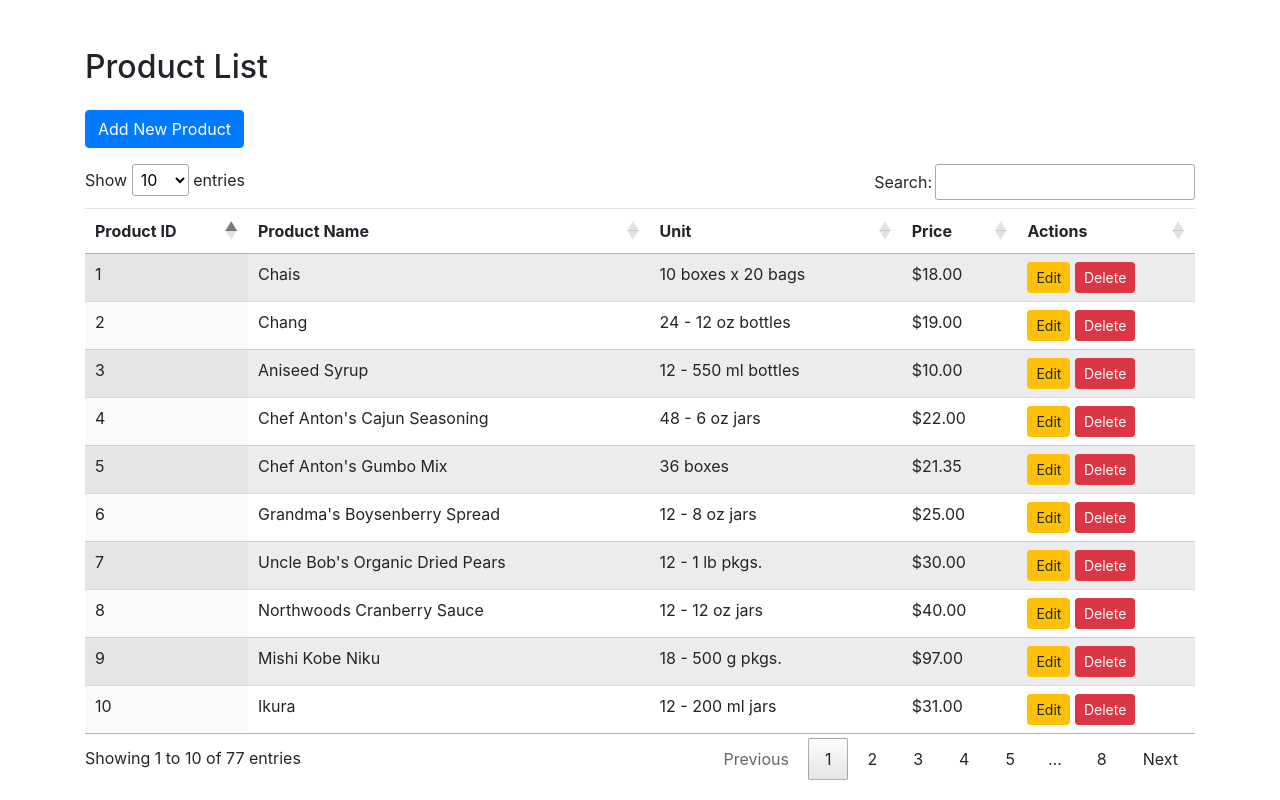
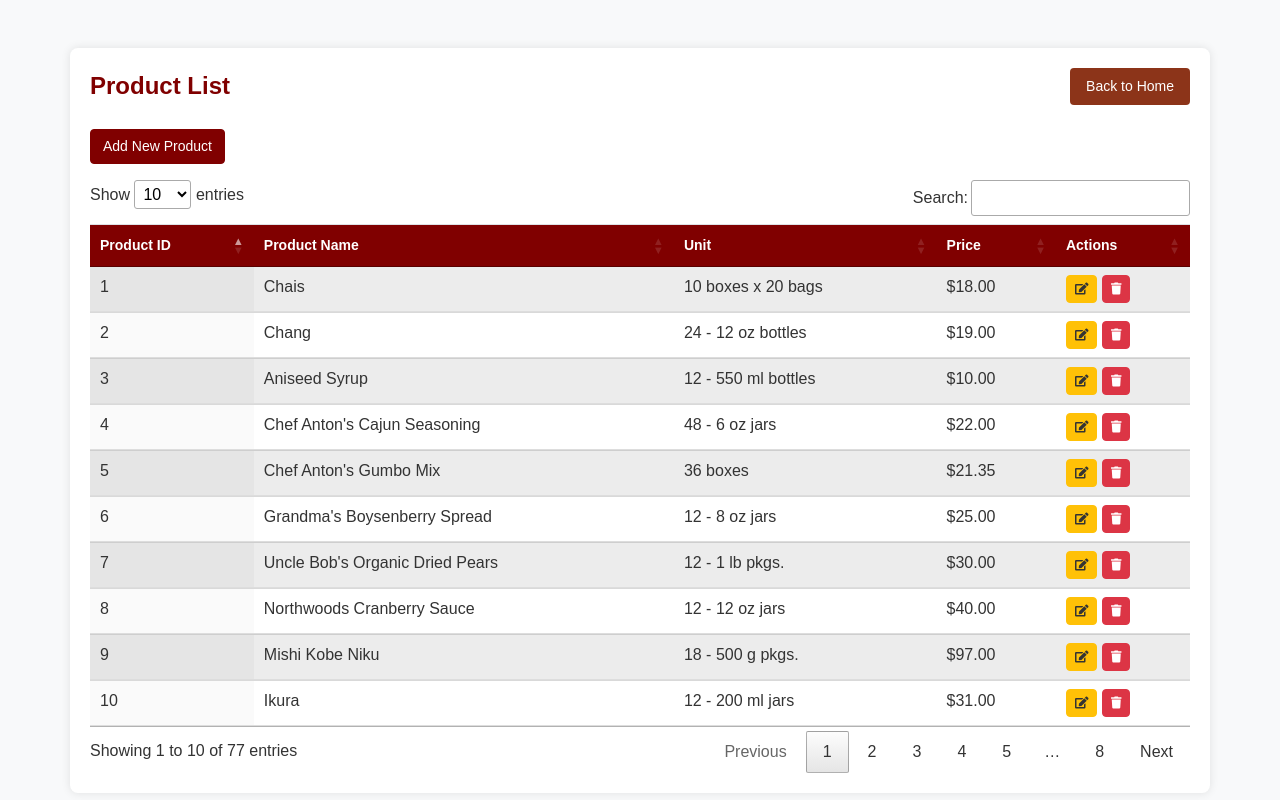
Before and after one commit to cyanneheart/midterm-lab-exam, a PHP site: page /products.php in a window 1280 px wide. Run offline with PHP 8.4, Linux system fonts and the light colour scheme; data comes from the database, SQL or seed files in the repository; some libraries are stand-ins or nearby versions.

Commit message:
fixed products.php'

```diff
--- a/products.php
+++ b/products.php
@@ -10,11 +10,167 @@ $result = $conn->query($sql);
     <title>Products</title>
     <link rel="stylesheet" href="https://cdn.datatables.net/1.10.20/css/jquery.dataTables.min.css">
     <!-- Bootstrap CSS for styling -->
-    <link rel="stylesheet" href="https://maxcdn.bootstrapcdn.com/bootstrap/4.0.0/css/bootstrap.min.css"></head>
+    <link rel="stylesheet" href="https://maxcdn.bootstrapcdn.com/bootstrap/4.0.0/css/bootstrap.min.css">
+    <link rel="stylesheet" href="https://cdnjs.cloudflare.com/ajax/libs/font-awesome/5.15.4/css/all.min.css"> <!-- Font Awesome -->
+    <style>
+        /* General Body Styling */
+        body {
+            font-family: 'Arial', sans-serif;
+            background-color: #f8f9fa;
+            color: #333;
+        }
 
+        /* Container and Heading */
+        .container {
+            background-color: #ffffff;
+            padding: 20px;
+            border-radius: 8px;
+            box-shadow: 0px 0px 10px rgba(0, 0, 0, 0.1);
+        }
+
+        h2 {
+            font-size: 24px;
+            font-weight: bold;
+            color: #800000; /* Maroon */
+            margin-bottom: 20px;
+        }
+
+        /* Back Button Styling */
+        .back-button {
+            font-size: 14px;
+            background-color: #8c3419;
+            color: #ffffff;
+            border: none;
+            padding: 8px 16px;
+            border-radius: 4px;
+            text-decoration: none;
+            transition: background-color 0.3s;
+        }
+
+        .back-button:hover {
+            background-color: #dc9970;
+        }
+
+        /* Table Styling */
+        .table-striped {
+            width: 100%;
+            border-collapse: collapse;
+        }
+
+        .table-striped thead th {
+            background-color: #800000; /* Maroon */
+            color: #ffffff;
+            padding: 10px;
+            text-align: left;
+            font-size: 14px;
+        }
+
+        .table-striped tbody td {
+            padding: 8px;
+            border-bottom: 1px solid #ddd;
+        }
+
+        .table-striped tbody tr:hover {
+            background-color: #f2f2f2;
+        }
+
+        /* Button Styling */
+        .btn-primary, .btn-warning, .btn-danger {
+            border-radius: 4px;
+            font-size: 12px;
+        }
+
+        .btn-primary {
+            background-color: #800000; /* Maroon */
+            border-color: #800000;
+        }
+
+        .btn-primary:hover {
+            background-color: #a83232;
+            border-color: #a83232;
+        }
+
+        .btn-warning {
+            background-color: #ffc107;
+            border-color: #ffc107;
+            color: #333;
+        }
+
+        .btn-warning:hover {
+            background-color: #e0a800;
+            border-color: #e0a800;
+        }
+
+        .btn-danger {
+            background-color: #dc3545;
+            border-color: #dc3545;
+        }
+
+        .btn-danger:hover {
+            background-color: #c82333;
+            border-color: #c82333;
+        }
+
+        /* Modal Styling */
+        .modal-content {
+            border-radius: 8px;
+            box-shadow: 0px 0px 10px rgba(0, 0, 0, 0.2);
+        }
+
+        .modal-header {
+            background-color: #800000; /* Maroon */
+            color: white;
+            border-bottom: none;
+            padding: 15px;
+            border-top-left-radius: 8px;
+            border-top-right-radius: 8px;
+        }
+
+        .modal-title {
+            font-size: 18px;
+        }
+
+        .close {
+            color: #fff;
+            opacity: 0.8;
+        }
+
+        .close:hover {
+            color: #f8f9fa;
+            opacity: 1;
+        }
+
+        .modal-footer button {
+            border-radius: 4px;
+        }
+
+        .form-control {
+            border-radius: 4px;
+            padding: 10px;
+            font-size: 14px;
+        }
+
+        /* Add Product Button */
+        button[data-target="#addProductModal"] {
+            background-color: #800000;
+            border-color: #800000;
+            font-size: 14px;
+            transition: background-color 0.3s;
+        }
+
+        button[data-target="#addProductModal"]:hover {
+            background-color: #a83232;
+            border-color: #a83232;
+        }
+
+    </style>
+</head>
 <body>
 <div class="container mt-5">
-    <h2 class="mb-4">Product List</h2>
+    <div class="d-flex justify-content-between align-items-center mb-4">
+        <h2 class="mb-0">Product List</h2>
+        <a href="index.php" class="btn btn-secondary back-button">Back to Home</a>
+    </div>
     <button class="btn btn-primary mb-3" data-toggle="modal" data-target="#addProductModal">Add New Product</button>
     <table id="productTable" class="display table table-striped">
         <thead>
@@ -34,8 +190,12 @@ $result = $conn->query($sql);
                 <td><?php echo $row['unit']; ?></td>
                 <td>$<?php echo number_format($row['price'], 2); ?></td>
                 <td>
-                    <button class="btn btn-warning btn-sm editBtn" data-id="<?php echo $row['productID']; ?>">Edit</button>
-                    <button class="btn btn-danger btn-sm deleteBtn" data-id="<?php echo $row['productID']; ?>">Delete</button>
+                    <button class="btn btn-warning btn-sm editBtn" data-id="<?php echo $row['productID']; ?>">
+                        <i class="fas fa-edit"></i> <!-- Edit Icon -->
+                    </button>
+                    <button class="btn btn-danger btn-sm deleteBtn" data-id="<?php echo $row['productID']; ?>">
+                        <i class="fas fa-trash"></i> <!-- Trash Icon -->
+                    </button>
                 </td>
             </tr>
             <?php } ?>
@@ -63,13 +223,12 @@ $result = $conn->query($sql);
           </div>
           <div class="form-group">
             <label>Price</label>
-            <input type="number" class="form-control" name="price" step="0.01" required>
+            <input type="number" class="form-control" name="price" required>
           </div>
-          <!-- Additional fields as needed -->
         </div>
         <div class="modal-footer">
+          <button type="button" class="btn btn-secondary" data-dismiss="modal">Close</button>
           <button type="submit" class="btn btn-primary">Add Product</button>
-          <button type="button" class="btn btn-secondary" data-dismiss="modal">Close</button>
         </div>
       </div>
     </form>
@@ -111,17 +270,17 @@ $result = $conn->query($sql);
   </div>
 </div>
 
-
-<script src="https://code.jquery.com/jquery-3.3.1.js"></script>
+<!-- jQuery, Popper.js, Bootstrap JS -->
+<script src="https://code.jquery.com/jquery-3.7.1.min.js"></script>
 <script src="https://cdn.datatables.net/1.10.20/js/jquery.dataTables.min.js"></script>
 <!-- Bootstrap JS for modals -->
 <script src="https://maxcdn.bootstrapcdn.com/bootstrap/4.0.0/js/bootstrap.min.js"></script><script>
 $(document).ready(function() {
     $('#productTable').DataTable();
 
-    // Edit button click
-    $('.editBtn').on('click', function() {
+    $(document).on('click', '.editBtn', function() {
     var productID = $(this).data('id');
+
     // Fetch and populate the edit form
     $.ajax({
         url: 'get_product.php',
@@ -138,14 +297,15 @@ $(document).ready(function() {
     });
 });
 
-    // Delete button click
-    $('.deleteBtn').on('click', function() {
+$(document).on('click', '.deleteBtn', function() {
     var productID = $(this).data('id');
     if(confirm('Are you sure you want to delete this product?')) {
         window.location.href = 'delete_product.php?productID=' + productID;
     }
 });
+
 });
 </script>
+
 </body>
 </html>
```
Lines whose indentation alone changed are shown as unchanged.
